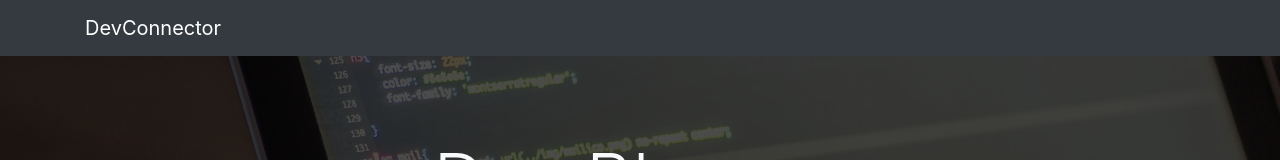
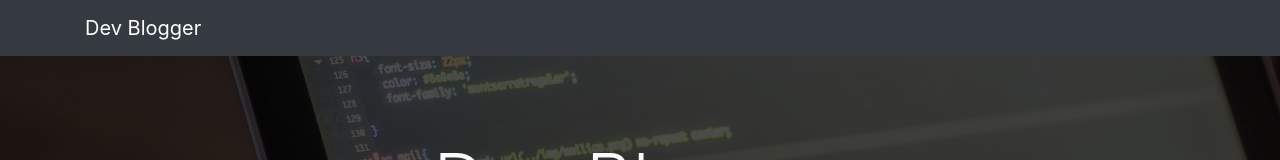
Before and after one commit to geekysrm/mern-blog-google-auth, a React (Create React App) app in the folder client/: page / in a window 1280 px wide. Shown: the top 160 px of the page. Built offline with nearby package versions, Linux system fonts and the light colour scheme.

Commit message:
Update README

```diff
--- a/client/src/components/navbar/Navbar.js
+++ b/client/src/components/navbar/Navbar.js
@@ -57,7 +57,7 @@ class Navbar extends Component {
       <nav className="navbar navbar-expand-sm navbar-dark bg-dark mb-4">
         <div className="container">
           <Link className="navbar-brand" to="/">
-            DevConnector
+            Dev Blogger
           </Link>
           <button
             className="navbar-toggler"
```
Also changed, not shown: 1 other file (tests, documents, lock files or other folders).
